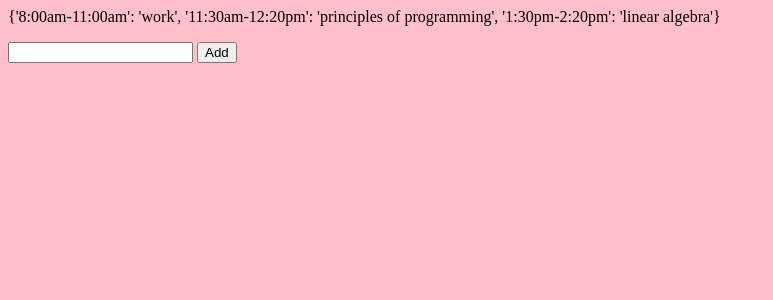
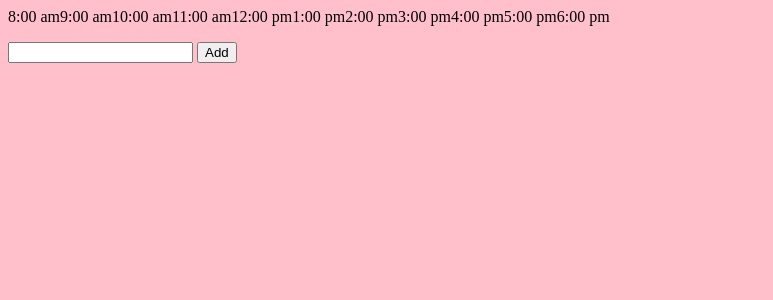
Before and after one commit to natalie-a-1/StudentWebsite, a Flask app: page / in a window 1280 px wide. Shown: the top 300 px of the page, without its empty margins (0-773 px from the left). Run offline with Flask 2, Linux system fonts and the light colour scheme; data that the repository does not hold is empty.

Commit message:
creation of schedule table

```diff
--- a/schedule.py
+++ b/schedule.py
@@ -13,22 +13,22 @@ class Schedule:
             schedule = {}
         elif today == (1 or 3):
             schedule = {
-                '8:00am-11:00am': 'work',
-                '11:30am-12:20pm': 'principles of programming',
-                '1:30pm-2:20pm': 'linear algebra',
-                '3:30pm-5:15pm': 'professional development',
+                '8:00 am - 11:00 am': 'work',
+                '11:30 am - 12:20 pm': 'principles of programming',
+                '1:30 pm - 2:20 pm': 'linear algebra',
+                '3:30 pm - 5:15 pm': 'professional development',
             }
         elif today == (2 or 4):
             schedule = {
-                '9:00am-10:15am': 'intro to operating systems',
-                '11:30am-12:20pm': 'work',
-                '4:30pm-5:15pm': 'software engineering',
+                '9:00 am - 10:15 am': 'intro to operating systems',
+                '11:30 am - 12:20 pm': 'work',
+                '4:30 pm - 5:15 pm': 'software engineering',
 
             }
         elif today == 5:
             schedule = {
-                '8:00am-11:00am': 'work',
-                '11:30am-12:20pm': 'principles of programming',
-                '1:30pm-2:20pm': 'linear algebra',
+                '8:00 am - 11:00 am': 'work',
+                '11:30 am - 12:20 pm': 'principles of programming',
+                '1:30 pm - 2:20 pm': 'linear algebra',
             }
         return schedule
--- a/static/css/style.css
+++ b/static/css/style.css
@@ -19,3 +19,8 @@ body {
 .checkboxes:checked {
     background-color: gray;
 }
+
+th, td {
+  border: 1px solid black;
+  border-radius: 10px;
+}
--- a/templates/index.html
+++ b/templates/index.html
@@ -11,8 +11,24 @@
 </head>
 <body>
     {% block body %}
-{{schedule}}
 
+    <div id="schedule_table">
+        <table>
+            <col>8:00 am</col>
+            <col>9:00 am</col>
+            <tr>10:00 am</tr>
+            <tr>11:00 am</tr>
+            <tr>12:00 pm</tr>
+            <tr>1:00 pm</tr>
+            <tr>2:00 pm</tr>
+            <tr>3:00 pm</tr>
+            <tr>4:00 pm</tr>
+            <tr>5:00 pm</tr>
+            <tr>6:00 pm</tr>
+        </table>
+    </div>
+
+    <div id="todo_list">
         <form action="{{ url_for('delete_todo_tasks_blueprint.delete_tasks') }}" method="post">
             <ul style="list-style-type:none;">
             {% for task in tasks %}
@@ -31,6 +47,8 @@
             <button type="submit">Add</button>
         </form>
 
+    </div>
+
 
     {% endblock %}
 </body>
```
Lines whose indentation alone changed are shown as unchanged.
